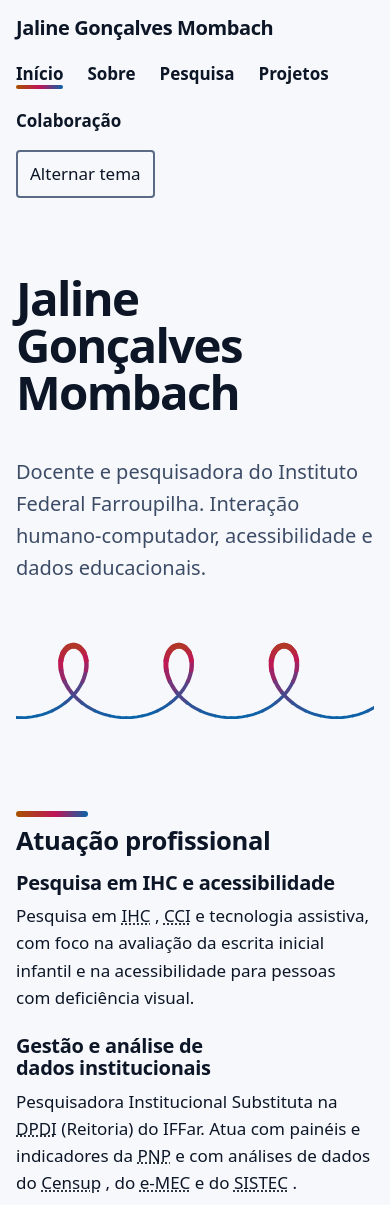
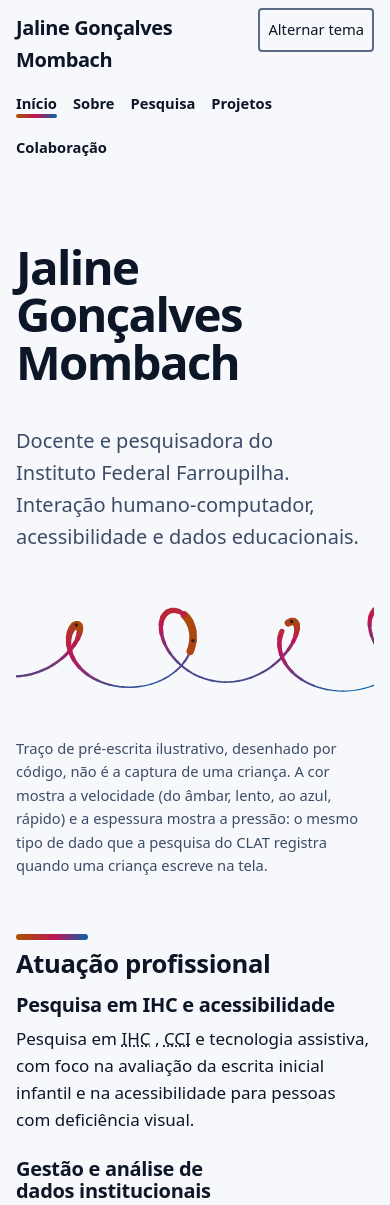
Before and after one commit to jalinegm/jalinegm.github.io, an Astro site: page / in a window 390 px wide. Shown: the top 1205 px of the page. Built offline with nearby package versions, Linux system fonts and the light colour scheme; Astro itself is replaced by a stand-in of ours; a web font is replaced by a local one.

Commit message:
fix: trilha do ponteiro, legenda do traço, CTA, header mobile, remove placeholders
Co-Authored-By: Claude Sonnet 5.5 <noreply@anthropic.com>
Claude-Session: https://claude.ai/code/session_019gHsZyKxDHVWhpkRBkq3Uf

```diff
--- a/src/components/Card.astro
+++ b/src/components/Card.astro
@@ -19,19 +19,13 @@ interface Props {
   badges?: BadgeItem[];
   imagem?: string;
   alt?: string;
-  /** Texto de um marcador decorativo quando não há imagem (ex.: linguagem do repositório). */
-  placeholder?: string;
 }
 
-const { titulo, href, externo = false, descricao, descricaoLang, badges = [], imagem, alt, placeholder } = Astro.props;
+const { titulo, href, externo = false, descricao, descricaoLang, badges = [], imagem, alt } = Astro.props;
 if (imagem && alt === undefined) throw new Error(`Card "${titulo}": imagem exige alt (use "" apenas se decorativa)`);
 ---
 <article class="card">
-  {imagem ? (
-    <img src={imagem} alt={alt} loading="lazy" />
-  ) : (
-    placeholder && <div class="card-placeholder" aria-hidden="true">{placeholder}</div>
-  )}
+  {imagem && <img src={imagem} alt={alt} loading="lazy" />}
   <h3>
     {href ? (
       <a href={href}>
@@ -82,15 +76,11 @@ if (imagem && alt === undefined) throw new Error(`Card "${titulo}": imagem exige
   }
   .card h3 a {
     color: var(--color-text);
+    text-decoration-color: transparent;
   }
-  .card-placeholder {
-    display: grid;
-    place-items: center;
-    aspect-ratio: 16 / 9;
-    border: 2px dashed var(--color-border);
-    border-radius: var(--radius);
-    color: var(--color-text-muted);
-    font-size: var(--font-size-sm);
+  .card h3 a:hover,
+  .card h3 a:focus-visible {
+    text-decoration-color: currentColor;
   }
   .card-badges {
     list-style: none;
--- a/src/components/Nav.astro
+++ b/src/components/Nav.astro
@@ -39,6 +39,14 @@ const isCurrent = (href: string) => (href === "/" ? path === "/" : path === href
     font-weight: 700;
     text-decoration: none;
   }
+  @media (max-width: 40rem) {
+    .nav-list {
+      gap: var(--space-1) var(--space-4);
+    }
+    .nav-list a {
+      font-size: var(--font-size-sm);
+    }
+  }
   .nav-list a::after {
     content: "";
     position: absolute;
--- a/src/components/Trace.astro
+++ b/src/components/Trace.astro
@@ -1,19 +1,34 @@
 ---
+import { t } from "../i18n";
 /**
  * Traço de pré-escrita desenhado como captura de toque: laçadas contínuas, cor por velocidade
- * (lento = âmbar, médio = rosa, rápido = azul) e espessura por pressão. Decorativo.
+ * (lento = âmbar, médio = rosa, rápido = azul) e espessura por pressão. Ilustrativo e sintético.
  * Além do traço fixo, o ponteiro deixa uma trilha que se apaga (ilha em TypeScript puro).
  */
 const W = 1200;
 const H = 260;
 const LOOPS = 6;
-const POINTS = 360;
+const POINTS = 420;
 const a = W / (2 * Math.PI * LOOPS);
-const b = a * 2.1;
+// Autoria do gesto: tamanho e inclinação de cada laçada, uma hesitação e uma pausa da caneta.
+const raio = [1.9, 1.5, 2.35, 1.7, 2.6, 1.55];
+const tilt = [0.0, 0.18, -0.1, 0.22, -0.16, 0.1];
+const at = (arr: number[], u: number) => {
+  const k = Math.min(arr.length - 1, Math.floor(u));
+  const f = u - k;
+  const s = f * f * (3 - 2 * f);
+  return arr[k] * (1 - s) + arr[Math.min(arr.length - 1, k + 1)] * s;
+};
+const GAP = [212, 219];
+const HESITA = 128;
 
 const pts = Array.from({ length: POINTS + 1 }, (_, i) => {
-  const th = (i / POINTS) * 2 * Math.PI * LOOPS;
-  return { x: a * th - b * Math.sin(th) + b * 0 , y: H / 2 - b * Math.cos(th) * 0.95, th };
+  const u = (i / POINTS) * LOOPS;
+  const th = u * 2 * Math.PI;
+  const b = a * at(raio, u);
+  const x = a * th - b * Math.sin(th) + at(tilt, u) * b * Math.cos(th);
+  const y = H / 2 - b * Math.cos(th) * 0.95 - Math.sin(th * 0.5) * 6;
+  return { x, y };
 });
 const xs = pts.map((p) => p.x);
 const minX = Math.min(...xs);
@@ -22,37 +37,45 @@ pts.forEach((p) => {
   p.x = 20 + (p.x - minX) * scale;
 });
 
-const speed = (i: number) => {
+const speeds = pts.map((_, i) => {
   const p = pts[Math.max(0, i - 1)];
   const q = pts[Math.min(POINTS, i + 1)];
-  return Math.hypot(q.x - p.x, q.y - p.y);
-};
-const speeds = pts.map((_, i) => speed(i));
+  const base = Math.hypot(q.x - p.x, q.y - p.y);
+  return Math.abs(i - HESITA) < 6 ? base * 0.25 : base;
+});
 const lo = Math.min(...speeds);
 const hi = Math.max(...speeds);
 
 const STEP = 3;
 const segments = [] as { d: string; color: string; width: number }[];
 for (let i = 0; i < POINTS; i += STEP) {
+  if (i >= GAP[0] && i < GAP[1]) continue;
   const seg = pts.slice(i, Math.min(POINTS, i + STEP) + 1);
   const v = (speeds[i] - lo) / (hi - lo || 1);
   const color =
     v < 0.5
       ? `color-mix(in srgb, var(--trace-slow) ${Math.round((1 - v * 2) * 100)}%, var(--trace-mid))`
       : `color-mix(in srgb, var(--trace-fast) ${Math.round((v * 2 - 1) * 100)}%, var(--trace-mid))`;
-  const width = 5 + 7 * (1 - v);
+  const width = 2 + 13 * Math.pow(1 - v, 1.3);
   const d = seg.map((p, k) => `${k === 0 ? "M" : "L"}${p.x.toFixed(1)} ${p.y.toFixed(1)}`).join("");
   segments.push({ d, color, width });
 }
+// Pontos de amostragem nos instantes mais lentos.
+const dots = speeds
+  .map((v, i) => ({ v, i }))
+  .filter(({ i }) => i % 14 === 0 && !(i >= GAP[0] && i < GAP[1]))
+  .filter(({ v }) => v < lo + (hi - lo) * 0.18)
+  .map(({ i }) => pts[i]);
 ---
-<div class="trace" aria-hidden="true">
-  <svg viewBox={`0 0 ${W} ${H}`} preserveAspectRatio="xMidYMid meet" focusable="false">
+<figure class="trace">
+  <svg viewBox={`0 0 ${W} ${H}`} preserveAspectRatio="xMidYMid meet" focusable="false" aria-hidden="true">
     {segments.map((s, i) => (
       <path d={s.d} style={`stroke:${s.color};stroke-width:${s.width.toFixed(1)};--i:${i}`} />
     ))}
+    {dots.map((p) => <circle cx={p.x.toFixed(1)} cy={p.y.toFixed(1)} r="3" class="dot" />)}
   </svg>
-  <canvas class="trace-live"></canvas>
-</div>
+  <figcaption>{t("inicio.tracoLegenda")}</figcaption>
+</figure>
 <style>
   .trace {
     position: relative;
@@ -65,34 +88,42 @@ for (let i = 0; i < POINTS; i += STEP) {
       margin-inline-start: -20%;
     }
   }
+  figcaption {
+    max-width: 62ch;
+    margin-block-start: var(--space-3);
+    font-size: var(--font-size-sm);
+    color: var(--color-text-muted);
+  }
+  .dot {
+    fill: var(--color-text);
+    opacity: 0.8;
+  }
   svg path {
     fill: none;
     stroke-linecap: round;
     stroke-linejoin: round;
     animation: trace-in 0.05s var(--ease-out) backwards;
-    animation-delay: calc(var(--i) * 14ms + 150ms);
+    animation-delay: calc(var(--i) * 12ms + 150ms);
   }
   @keyframes trace-in {
     from {
       opacity: 0;
     }
   }
-  .trace-live {
-    position: absolute;
-    inset: 0;
-    width: 100%;
-    height: 100%;
-    pointer-events: none;
-  }
 </style>
 <script>
   const root = document.querySelector<HTMLElement>(".trace");
-  const canvas = root?.querySelector<HTMLCanvasElement>(".trace-live");
   const host = root?.closest<HTMLElement>(".hero") ?? root;
-  const ctx = canvas?.getContext("2d");
   const reduce = window.matchMedia("(prefers-reduced-motion: reduce)");
 
-  if (root && canvas && ctx && host && !reduce.matches) {
+  if (root && host && !reduce.matches) {
+    const canvas = document.createElement("canvas");
+    canvas.className = "trace-live";
+    canvas.setAttribute("aria-hidden", "true");
+    host.appendChild(canvas);
+    const ctx = canvas.getContext("2d");
+
+    if (ctx) {
       let last: { x: number; y: number; t: number } | null = null;
       let raf = 0;
       let idleSince = 0;
@@ -102,7 +133,6 @@ for (let i = 0; i < POINTS; i += STEP) {
         const dpr = Math.min(window.devicePixelRatio || 1, 2);
         canvas.width = Math.round(r.width * dpr);
         canvas.height = Math.round(r.height * dpr);
-      canvas.style.cssText = `position:absolute;left:0;top:${root.offsetTop * 0}px;width:${r.width}px;height:${r.height}px`;
         ctx.setTransform(dpr, 0, 0, dpr, 0, 0);
       };
 
@@ -113,14 +143,19 @@ for (let i = 0; i < POINTS; i += STEP) {
       };
 
       const frame = (now: number) => {
+        ctx.save();
+        ctx.setTransform(1, 0, 0, 1, 0, 0);
         ctx.globalCompositeOperation = "destination-out";
         ctx.fillStyle = "rgba(0,0,0,0.045)";
         ctx.fillRect(0, 0, canvas.width, canvas.height);
-      ctx.globalCompositeOperation = "source-over";
+        ctx.restore();
         if (now - idleSince < 2500) raf = requestAnimationFrame(frame);
         else {
           raf = 0;
+          ctx.save();
+          ctx.setTransform(1, 0, 0, 1, 0, 0);
           ctx.clearRect(0, 0, canvas.width, canvas.height);
+          ctx.restore();
         }
       };
 
@@ -128,9 +163,9 @@ for (let i = 0; i < POINTS; i += STEP) {
         const r = host.getBoundingClientRect();
         const x = e.clientX - r.left;
         const y = e.clientY - r.top;
-      const t = performance.now();
+        const now = performance.now();
         if (last) {
-        const v = Math.min(1, Math.hypot(x - last.x, y - last.y) / Math.max(1, t - last.t) / 2.2);
+          const v = Math.min(1, Math.hypot(x - last.x, y - last.y) / Math.max(1, now - last.t) / 2.2);
           ctx.strokeStyle = ramp(v);
           ctx.lineWidth = 3 + 10 * (1 - v);
           ctx.lineCap = "round";
@@ -139,8 +174,8 @@ for (let i = 0; i < POINTS; i += STEP) {
           ctx.lineTo(x, y);
           ctx.stroke();
         }
-      last = { x, y, t };
-      idleSince = t;
+        last = { x, y, t: now };
+        idleSince = now;
         if (!raf) raf = requestAnimationFrame(frame);
       });
       host.addEventListener("pointerleave", () => {
@@ -148,6 +183,7 @@ for (let i = 0; i < POINTS; i += STEP) {
       });
 
       size();
-    window.addEventListener("resize", size);
+      new ResizeObserver(size).observe(host);
+    }
   }
 </script>
--- a/src/i18n/pt.json
+++ b/src/i18n/pt.json
@@ -113,6 +113,7 @@
     "DE": "Dedicação Exclusiva"
   },
   "inicio": {
+    "tracoLegenda": "Traço de pré-escrita ilustrativo, desenhado por código, não é a captura de uma criança. A cor mostra a velocidade (do âmbar, lento, ao azul, rápido) e a espessura mostra a pressão: o mesmo tipo de dado que a pesquisa do CLAT registra quando uma criança escreve na tela.",
     "atuacaoTitulo": "Atuação profissional",
     "bloco1Titulo": "Pesquisa em IHC e acessibilidade",
     "bloco1Texto": "Pesquisa em {IHC}, {CCI} e tecnologia assistiva, com foco na avaliação da escrita inicial infantil e na acessibilidade para pessoas com deficiência visual.",
--- a/src/pages/index.astro
+++ b/src/pages/index.astro
@@ -61,7 +61,7 @@ const segmentos = (texto: string): Segmento[] =>
     </div>
   </section>
 
-  <section>
+  <section class="cta">
     <p>{t("inicio.ctaTexto")}</p>
     <p><a class="button-link" href="/colaboracao">{t("inicio.cta")}</a></p>
   </section>
@@ -117,6 +117,27 @@ const segmentos = (texto: string): Segmento[] =>
       grid-template-columns: repeat(2, 1fr);
     }
   }
+  .cta {
+    margin-block-start: var(--space-8);
+  }
+  .cta p:first-child {
+    max-width: 30ch;
+    font-family: var(--font-display);
+    font-weight: 700;
+    font-size: var(--font-size-xl);
+    line-height: 1.15;
+  }
+  .cta p + p {
+    margin-block-start: var(--space-5);
+  }
+  .lede {
+    text-wrap: balance;
+  }
+  @media (min-width: 56rem) {
+    section[aria-labelledby="atuacao-titulo"] h3 {
+      min-block-size: calc(2 * 1.12em);
+    }
+  }
   section > div > section p {
     margin-block-start: var(--space-2);
     max-width: 38ch;
--- a/src/styles/global.css
+++ b/src/styles/global.css
@@ -102,14 +102,11 @@ a:hover {
 }
 
 main {
-  max-width: var(--measure);
+  max-width: var(--wide);
   margin-inline: auto;
   padding: var(--space-6) var(--space-4) var(--space-8);
 }
 
-main.wide {
-  max-width: var(--wide);
-}
 
 button,
 a,
@@ -231,3 +228,47 @@ td {
     padding-inline: var(--space-3);
   }
 }
+
+.trace-live {
+  position: absolute;
+  inset: 0;
+  width: 100%;
+  height: 100%;
+  pointer-events: none;
+}
+
+html {
+  accent-color: var(--trace-slow);
+  scrollbar-color: var(--color-border) var(--color-bg);
+}
+
+input,
+textarea,
+select {
+  caret-color: var(--trace-slow);
+}
+
+main:not(.wide) > * {
+  max-width: var(--measure);
+}
+
+@media (max-width: 40rem) {
+  .site-header__inner {
+    position: relative;
+  }
+  #theme-toggle {
+    position: absolute;
+    inset-block-start: var(--space-2);
+    inset-inline-end: var(--space-4);
+    min-block-size: 40px;
+    padding-inline: var(--space-2);
+    font-size: var(--font-size-sm);
+  }
+}
+
+@media (max-width: 40rem) {
+  .site-name {
+    font-size: 1.05rem;
+    max-width: calc(100% - 8.5rem);
+  }
+}
```
Also changed, not shown: tests/unit/projetos.test.ts (+2 -2 lines), .impeccable/review/desktop.png, .impeccable/review/light.png, .impeccable/review/mobile.png, .impeccable/review/trail.png (added). Lines whose indentation alone changed are shown as unchanged.
